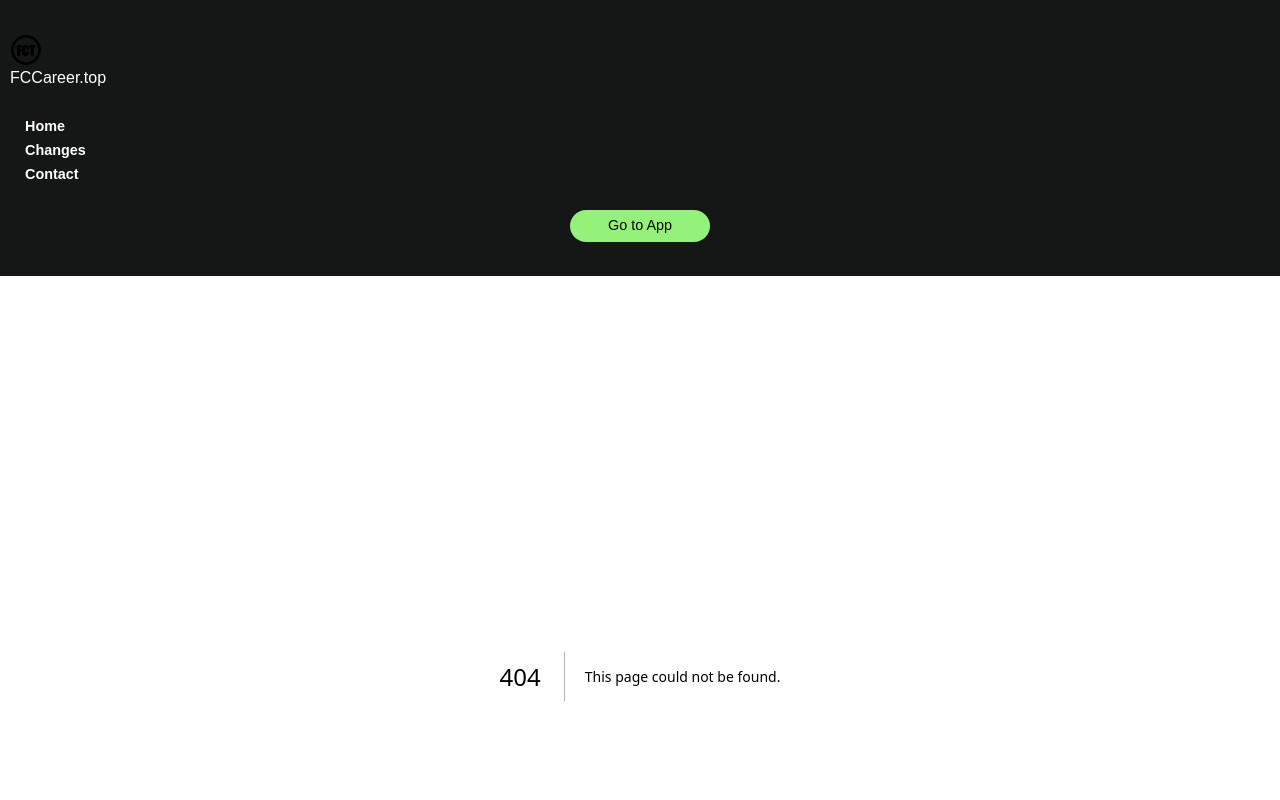
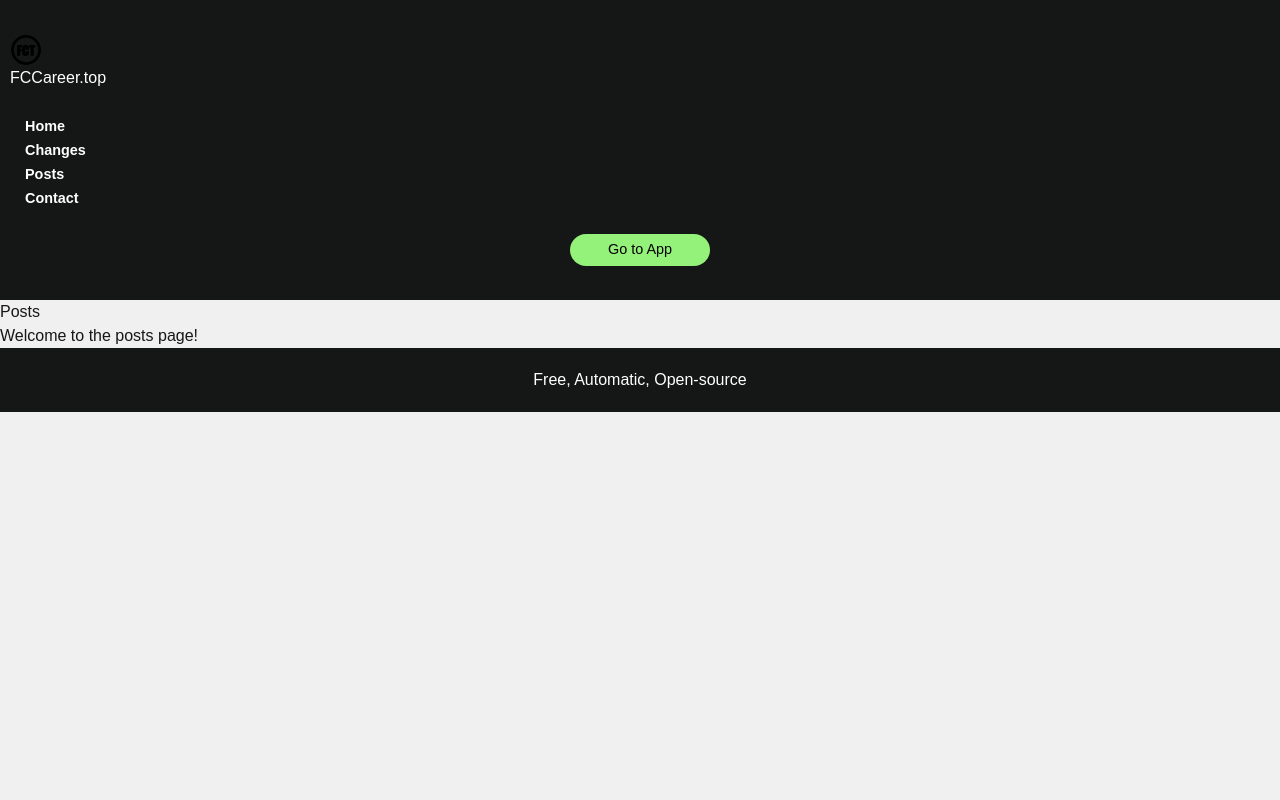
Before and after one commit to VeejaLiu/FCT-Website, a Next.js app: page /posts in a window 1280 px wide. Before the commit this address had no page. Shown: the top 800 px of the page. Built offline with nearby package versions, Linux system fonts and the light colour scheme; a web font is replaced by a local one.

Commit message:
update code style and enhance accessibility; add Posts page and improve link titles

```diff
--- a/src/app/contact-us/JoinIns.tsx
+++ b/src/app/contact-us/JoinIns.tsx
@@ -4,7 +4,7 @@ const JoinIns = () => {
   const address = 'https://www.instagram.com/weijialiuandrew/';
 
   return (
-    <a href={address} target={'_blank'}>
+    <a href={address} target={'_blank'} title={'Click to join us on Instagram'}>
       <button className={'join-ins-button'}>
         <svg
           // viewBox="0 0 16 16"
--- a/src/app/layout.tsx
+++ b/src/app/layout.tsx
@@ -40,6 +40,9 @@ const Layout = ({ children }: { children: React.ReactNode }) => {
                   <NavLink href="/change-logs">Changes</NavLink>
                 </li>
                 <li>
+                  <NavLink href="/posts">Posts</NavLink>
+                </li>
+                <li>
                   <NavLink href="/contact-us">Contact</NavLink>
                 </li>
               </div>
--- /dev/null
+++ b/src/app/posts/page.tsx
@@ -0,0 +1,12 @@
+import React from 'react';
+
+const PostsPage: React.FC = () => {
+    return (
+        <div>
+            <h1>Posts</h1>
+            <p>Welcome to the posts page!</p>
+        </div>
+    );
+};
+
+export default PostsPage;
```
Also changed, not shown: src/app/contact-us/page.tsx (+7 -5 lines), 1 other file (tests, documents, lock files or other folders).
